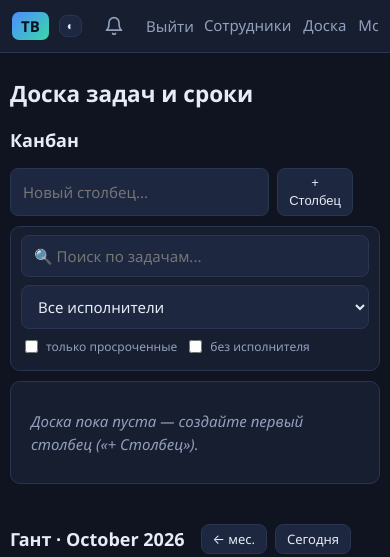
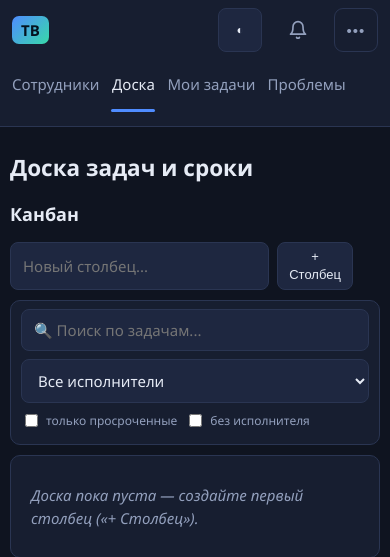
Before and after one commit to shoonia69/teambook, a Flask app: page /board in a window 390 px wide. Shown: the top 557 px of the page. Run offline with Flask 3, Linux system fonts and the light colour scheme; the visitor is signed in with stand-in values (Sample User, id 1); data that the repository does not hold is empty.

Commit message:
feat: активный раздел в навигации, меню «Ещё» для Справочников/Настроек, touch-targets ≥44px на мобильных (pack.1)

```diff
--- a/app.py
+++ b/app.py
@@ -856,6 +856,28 @@ def _inject_notifications():
         return {"notifications": None}
 
 
+_NAV_SECTION = {
+    "index": "staff",
+    "employee_view": "staff",
+    "employee_form": "staff",
+    "board": "board",
+    "board_archive": "board",
+    "board_trash": "board",
+    "todo_page": "todo",
+    "todo_archive": "todo",
+    "problems_page": "problems",
+    "catalogs": "refs",
+    "settings_page": "settings",
+    "backup_page": "settings",
+}
+
+
+@app.context_processor
+def _inject_nav_section():
+    """Какой раздел верхней навигации (и меню «Ещё») считать активным."""
+    return {"nav_section": _NAV_SECTION.get(request.endpoint or "", "")}
+
+
 # --------------------------------------------------------------------------- #
 # Дашборд / разбивка по годам
 # --------------------------------------------------------------------------- #
--- a/static/style.css
+++ b/static/style.css
@@ -53,8 +53,14 @@ a:hover { text-decoration: underline; }
 }
 .brand-name { font-weight: 600; font-size: 17px; }
 .nav { display: flex; gap: 18px; flex: 1; }
-.nav a { color: var(--muted); font-weight: 500; }
+.nav a { color: var(--muted); font-weight: 500; position: relative; }
 .nav a:hover { color: var(--text); text-decoration: none; }
+/* активный раздел: цвет текста + нижний маркер (видим в обеих темах) */
+.nav a.active { color: var(--text); }
+.nav a.active::after {
+  content: ""; position: absolute; left: 0; right: 0; bottom: -6px;
+  height: 3px; border-radius: 2px; background: var(--accent);
+}
 .nav-badge {
   display: inline-block; min-width: 17px; height: 17px; padding: 0 4px; margin-left: 4px;
   border-radius: 9px; background: var(--danger); color: #fff;
@@ -97,6 +103,29 @@ a:hover { text-decoration: underline; }
 .notif-item.over .notif-date { color: var(--danger); font-weight: 600; }
 .notif-meta { font-size: 12px; color: var(--muted); margin-top: 2px; }
 .notif-empty { padding: 18px 12px; text-align: center; color: var(--muted); font-size: 14px; }
+
+/* меню «Ещё» (Справочники / Настройки / Выйти) — непрозрачный фон, чтоб не просвечивал контент */
+.more { position: relative; }
+.more-btn {
+  display: inline-flex; align-items: center; justify-content: center;
+  min-width: 36px; height: 36px; border-radius: 9px; border: 1px solid var(--border);
+  cursor: pointer; background: transparent; color: var(--muted); font-size: 15px; letter-spacing: 1px;
+}
+.more-btn:hover { background: var(--border); color: var(--text); }
+.more-btn[aria-expanded="true"] { background: var(--panel2); color: var(--text); border-color: var(--accent); }
+.more-menu {
+  position: absolute; top: calc(100% + 8px); right: 0; min-width: 210px;
+  background: var(--panel2); border: 1px solid var(--border); border-radius: var(--radius);
+  box-shadow: 0 12px 40px rgba(0,0,0,.35); z-index: 50; padding: 6px;
+}
+.more-menu[hidden] { display: none; }
+.more-menu a {
+  display: block; padding: 10px 12px; border-radius: 8px; color: var(--text);
+  text-decoration: none; font-weight: 500; white-space: nowrap;
+}
+.more-menu a:hover { background: var(--panel); text-decoration: none; }
+.more-menu a.active { color: var(--accent); background: var(--panel); }
+.more-menu a.danger { color: var(--danger); }
 
 /* ---------- layout ---------- */
 .container { max-width: 1180px; margin: 24px auto; padding: 0 20px; }
@@ -471,10 +500,15 @@ details.accordion > summary .mktoggle { color: var(--muted); font-size: 15px; }
 /* ---------- адаптивность: планшеты и мобильные ---------- */
 @media (max-width: 860px) {
   .topbar { flex-wrap: wrap; height: auto; padding: 8px 12px; gap: 10px; }
-  .nav { gap: 12px; order: 3; width: 100%; overflow-x: auto; padding-bottom: 2px; }
-  .nav a { white-space: nowrap; }
+  .nav { gap: 12px; order: 3; flex: 0 0 100%; overflow-x: auto; overflow-y: visible; padding-bottom: 12px; }
+  .nav a { white-space: nowrap; min-height: 44px; min-width: 44px; display: inline-flex; align-items: center; justify-content: center; }
   .user-area { margin-left: auto; }
+  /* touch-target ≥44×44 px */
+  .notif-btn { width: 44px; height: 44px; }
+  .more-btn { min-width: 44px; height: 44px; }
+  #themeToggle { min-width: 44px; min-height: 44px; }
   .notif-drop { width: min(92vw, 360px); right: -20px; }
+  .more-menu { right: -4px; }
   .kanban-panel, .gantt-panel { min-width: 0; flex-basis: 100%; }
   .kb-col { min-width: 240px; }
   .gantt-cal { overflow-x: auto; }
--- a/templates/base.html
+++ b/templates/base.html
@@ -11,20 +11,18 @@
   <div class="brand">
     <a href="{{ url_for('index') }}"><span class="logo">TB</span> <span class="brand-name">TeamBook</span></a>
   </div>
-  <nav class="nav">
-      <a href="{{ url_for('index') }}">Сотрудники</a>
-      <a href="{{ url_for('board') }}">Доска{% if board_overdue %}<span class="nav-badge">{{ '99+' if board_overdue > 99 else board_overdue }}</span>{% endif %}</a>
-      <a href="{{ url_for('todo_page') }}">Мои задачи{% if todo_cnt %}<span class="nav-badge">{{ '99+' if todo_cnt > 99 else todo_cnt }}</span>{% endif %}</a>
-      <a href="{{ url_for('problems_page') }}">Проблемы{% if problems_count %}<span class="nav-badge">{{ problems_count }}</span>{% endif %}</a>
-      <a href="{{ url_for('catalogs') }}">Справочники</a>
-      <a href="{{ url_for('settings_page') }}">Настройки</a>
+  <nav class="nav" aria-label="Основные разделы">
+      <a href="{{ url_for('index') }}" {% if nav_section == 'staff' %}class="active" aria-current="page"{% endif %}>Сотрудники</a>
+      <a href="{{ url_for('board') }}" {% if nav_section == 'board' %}class="active" aria-current="page"{% endif %}>Доска{% if board_overdue %}<span class="nav-badge">{{ '99+' if board_overdue > 99 else board_overdue }}</span>{% endif %}</a>
+      <a href="{{ url_for('todo_page') }}" {% if nav_section == 'todo' %}class="active" aria-current="page"{% endif %}>Мои задачи{% if todo_cnt %}<span class="nav-badge">{{ '99+' if todo_cnt > 99 else todo_cnt }}</span>{% endif %}</a>
+      <a href="{{ url_for('problems_page') }}" {% if nav_section == 'problems' %}class="active" aria-current="page"{% endif %}>Проблемы{% if problems_count %}<span class="nav-badge">{{ '99+' if problems_count > 99 else problems_count }}</span>{% endif %}</a>
     </nav>
   <div class="user-area">
         {% if session.get('authed') %}
           <button class="btn btn-xs" id="themeToggle" title="Светлая/тёмная тема" type="button" onclick="toggleTheme()">◐</button>
           {% if notifications %}
         <div class="notif">
-          <button class="notif-btn" id="notifBtn" aria-label="Уведомления">
+          <button class="notif-btn" id="notifBtn" aria-label="Уведомления" aria-expanded="false" aria-controls="notifDrop">
             <svg class="notif-bell" viewBox="0 0 24 24" width="20" height="20" fill="none" stroke="currentColor" stroke-width="2" stroke-linecap="round" stroke-linejoin="round"><path d="M18 8A6 6 0 0 0 6 8c0 7-3 9-3 9h18s-3-2-3-9"/><path d="M13.7 21a2 2 0 0 1-3.4 0"/></svg>
             {% if notifications.total > 0 %}<span class="notif-badge">{{ '99+' if notifications.total > 99 else notifications.total }}</span>{% endif %}
           </button>
@@ -55,7 +53,14 @@
           </div>
         </div>
         {% endif %}
-        <a class="logout" href="{{ url_for('logout') }}">Выйти</a>
+        <div class="more">
+          <button class="more-btn" id="moreBtn" aria-label="Ещё" aria-expanded="false" aria-controls="moreMenu" title="Ещё разделы">•••</button>
+          <div class="more-menu" id="moreMenu" hidden>
+            <a href="{{ url_for('catalogs') }}" {% if nav_section == 'refs' %}class="active" aria-current="page"{% endif %}>Справочники</a>
+            <a href="{{ url_for('settings_page') }}" {% if nav_section == 'settings' %}class="active" aria-current="page"{% endif %}>Настройки</a>
+            <a class="danger" href="{{ url_for('logout') }}">Выйти</a>
+          </div>
+        </div>
       {% endif %}
     </div>
 </header>
@@ -128,13 +133,42 @@ window.CSRF = "{{ csrf_token }}";
       var btn = document.getElementById('notifBtn');
       var drop = document.getElementById('notifDrop');
       if (!btn || !drop) return;
+      var sync = function () { btn.setAttribute('aria-expanded', String(!drop.hidden)); };
       btn.addEventListener('click', function (e) {
         e.stopPropagation();
         drop.hidden = !drop.hidden;
+        sync();
+        // закрываем меню «Ещё», если открыто
+        var m = document.getElementById('moreMenu');
+        if (m && !m.hidden) { m.hidden = true; syncMore(); }
       });
-    document.addEventListener('click', function () { drop.hidden = true; });
+      document.addEventListener('click', function () { drop.hidden = true; sync(); });
       drop.addEventListener('click', function (e) { e.stopPropagation(); });
-    document.addEventListener('keydown', function (e) { if (e.key === 'Escape') drop.hidden = true; });
+      document.addEventListener('keydown', function (e) { if (e.key === 'Escape') { drop.hidden = true; sync(); } });
+    })();
+
+    /* Меню «Ещё»: Справочники / Настройки / Выйти — непрозрачное, закрытие по клику вне и Escape, возврат фокуса */
+    (function () {
+      var btn = document.getElementById('moreBtn');
+      var menu = document.getElementById('moreMenu');
+      if (!btn || !menu) return;
+      window.syncMore = function () { btn.setAttribute('aria-expanded', String(!menu.hidden)); };
+      btn.addEventListener('click', function (e) {
+        e.stopPropagation();
+        menu.hidden = !menu.hidden;
+        syncMore();
+        var nd = document.getElementById('notifDrop');
+        if (nd && !nd.hidden) { nd.hidden = true; var nb = document.getElementById('notifBtn'); if (nb) nb.setAttribute('aria-expanded', 'false'); }
+      });
+      document.addEventListener('click', function () { if (!menu.hidden) { menu.hidden = true; syncMore(); } });
+      menu.addEventListener('click', function (e) { e.stopPropagation(); });
+      document.addEventListener('keydown', function (e) {
+        if (e.key === 'Escape' && !menu.hidden) {
+          menu.hidden = true;
+          syncMore();
+          btn.focus(); // возврат фокуса на триггер
+        }
+      });
     })();
     </script>
 </body>
```
Lines whose indentation alone changed are shown as unchanged.
